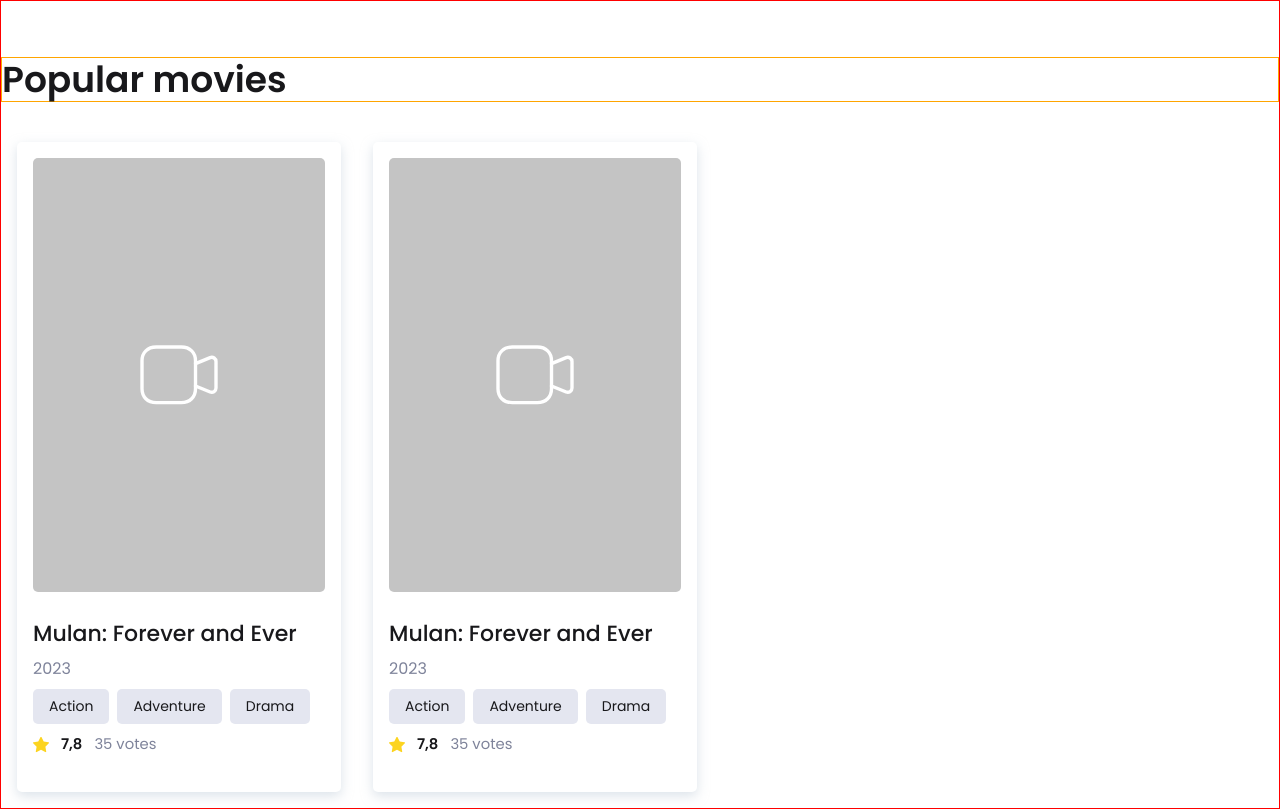
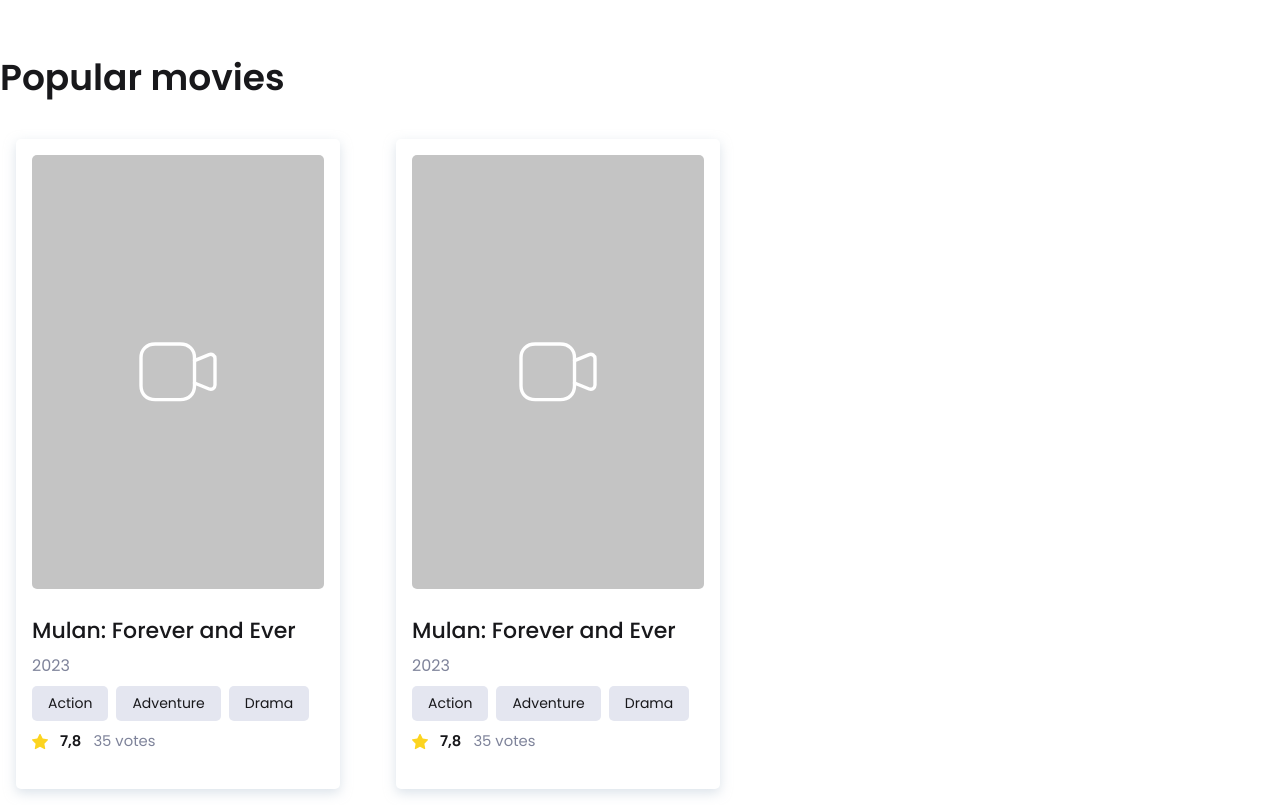
Before and after one commit to mikolajgraczyk/movies-browser, a React (Create React App) app: page / in a window 1280 px wide. Built offline with nearby package versions, Linux system fonts and the light colour scheme.

Commit message:
some file reorganizations, and testing styles deleted

```diff
--- a/src/common/Section/styled.js
+++ b/src/common/Section/styled.js
@@ -3,7 +3,6 @@ import styled from "styled-components";
 const bpMobile = ({ theme }) => theme.breakpoint.mobile;
 
 export const StyledSection = styled.div`
-border: 1px double red;
     margin: 0 auto;
     padding-top: 56px;
     max-width: 1368px;
@@ -15,7 +14,6 @@ border: 1px double red;
 `;
 
 export const Title = styled.h1`
-border: 1px double orange;
     margin: 0 0 24px 0;
     color: ${({ theme }) => theme.color.woodsmoke};
     font-weight: 600;
--- a/src/common/Tile/index.js
+++ b/src/feautures/MovieList/MovieTile/index.js
@@ -3,7 +3,7 @@ import { MovieInfo, Poster, StyledTile, Subtitle, Title, Dummy } from "./styled"
 import Tags from "./Tags";
 
 
-export const Tile = ({ poster, title, subtitle, rate, votes }) => {
+export const MovieTile = ({ poster, title, subtitle, rate, votes }) => {
 
     return (
         <>
--- a/src/feautures/MovieList/index.js
+++ b/src/feautures/MovieList/index.js
@@ -1,18 +1,18 @@
-import { Tile } from "../../common/Tile";
+import { MovieTile } from "./MovieTile";
 import { StyledMovies } from "./styled";
 
 const MovieList = () => {
 
     return (
         <StyledMovies>
-            <Tile
+            <MovieTile
                 poster=""
                 title="Mulan: Forever and Ever"
                 subtitle="2023"
                 // rate=""
                 // votes=""
             />
-            <Tile
+            <MovieTile
                 poster=""
                 title="Mulan: Forever and Ever"
                 subtitle="2023"
--- a/src/feautures/MovieList/styled.js
+++ b/src/feautures/MovieList/styled.js
@@ -1,6 +1,7 @@
 import styled from "styled-components";
 
 export const StyledMovies = styled.div`
-    display: flex;
-    flex-wrap: wrap;
+    display: grid;
+    grid-template-columns: 1fr 1fr 1fr 1fr;
+    grid-gap: 24px;
     `;
```
Also changed, not shown: src/feautures/MovieList/MovieTile/Rates/index.js (renamed from src/common/Tile/Rates/index.js), src/feautures/MovieList/MovieTile/Rates/star.svg (renamed from src/common/Tile/Rates/star.svg), src/feautures/MovieList/MovieTile/Rates/styled.js (renamed from src/common/Tile/Rates/styled.js), src/feautures/MovieList/MovieTile/Tags/index.js (renamed from src/common/Tile/Tags/index.js), src/feautures/MovieList/MovieTile/Tags/styled.js (renamed from src/common/Tile/Tags/styled.js), src/feautures/MovieList/MovieTile/styled.js (renamed from src/common/Tile/styled.js), src/feautures/MovieList/MovieTile/video.svg (renamed from src/common/Tile/video.svg).
